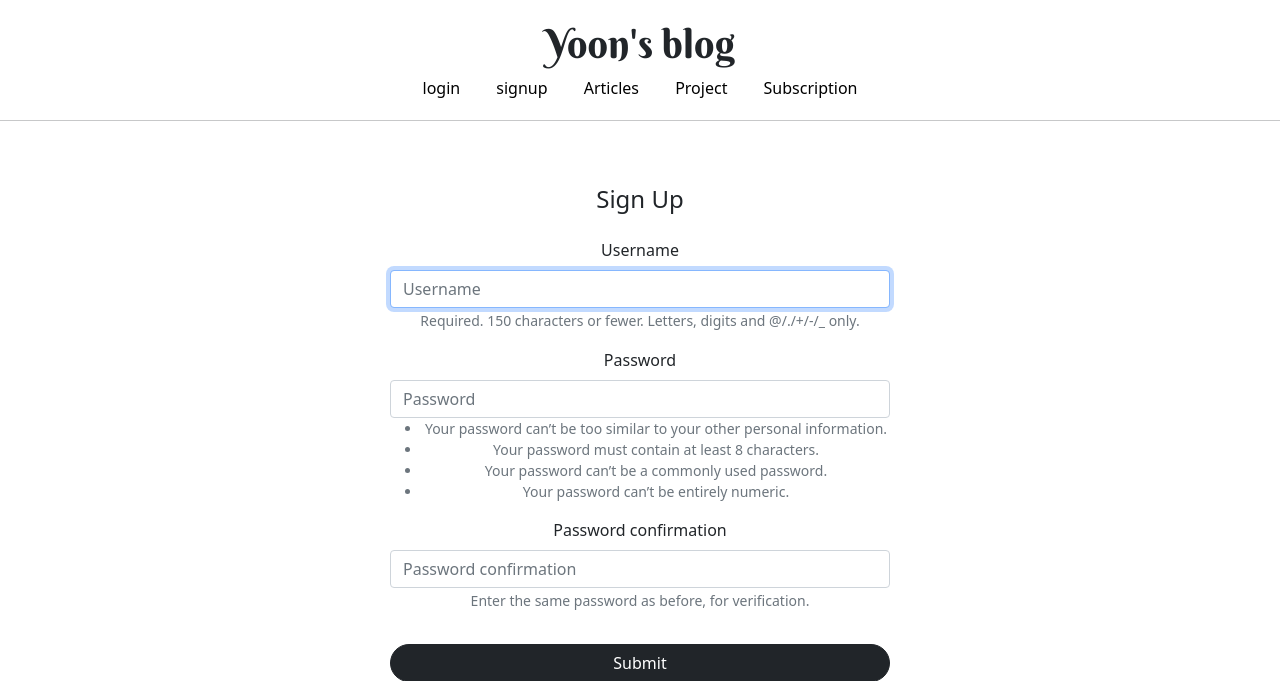
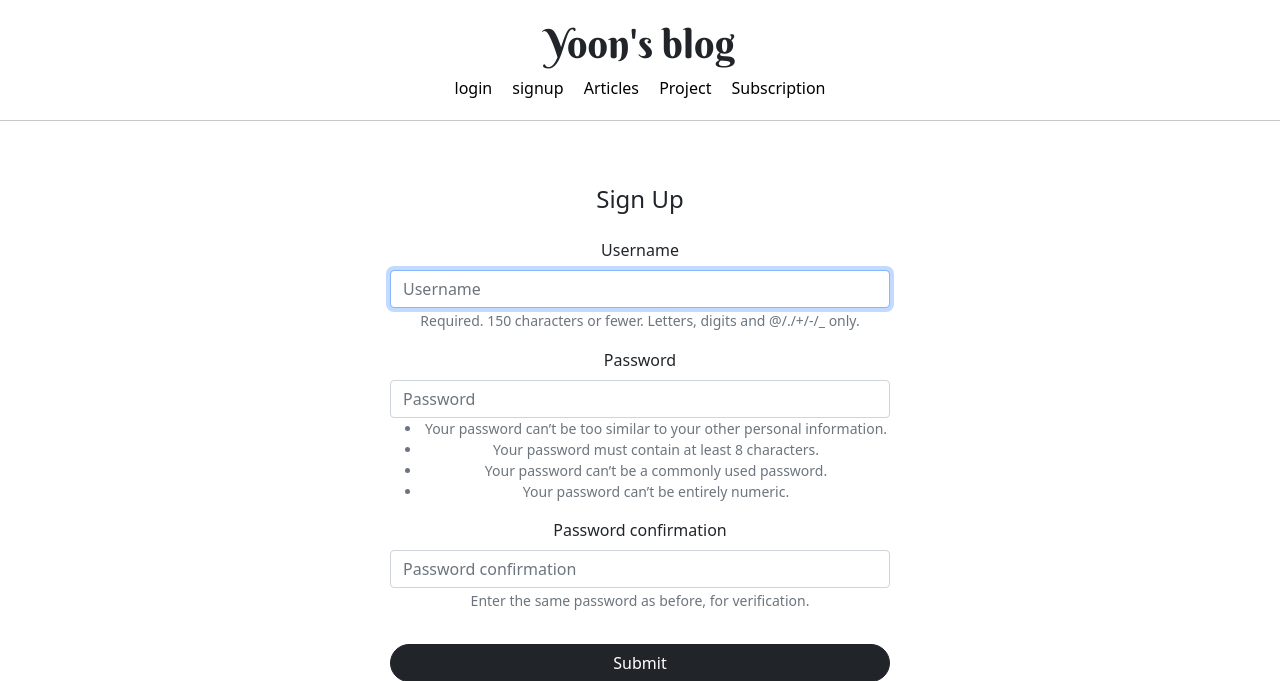
Before and after one commit to YOON9661/pinterest_clone, a Django app: page /accounts/create/ in a window 1280 px wide. Shown: the top 681 px of the page. Run offline with Django 3.2, Linux system fonts and the light colour scheme; parts of the project's set-up code (start-up, migrations or seed data) failed here and were passed over; some libraries are stand-ins or nearby versions.

Commit message:
css update

```diff
--- a/static/base.css
+++ b/static/base.css
@@ -19,5 +19,5 @@ a:hover {
 }
 
 .pinterest_header_nav {
-    margin: 0 1rem;
+    margin: 0 0.5rem;
 }
```
